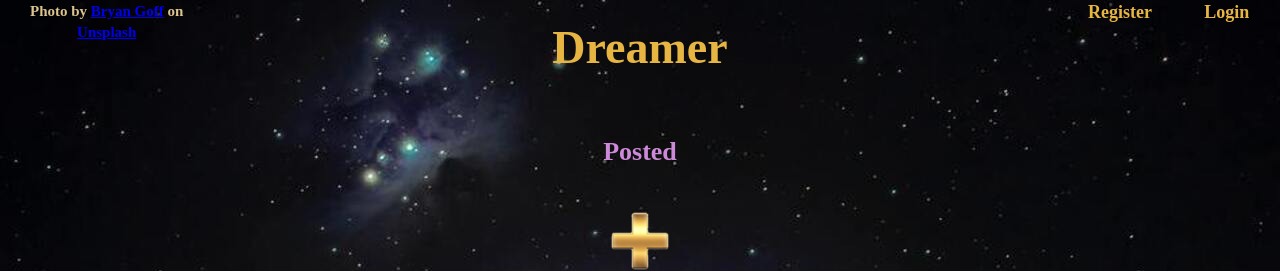
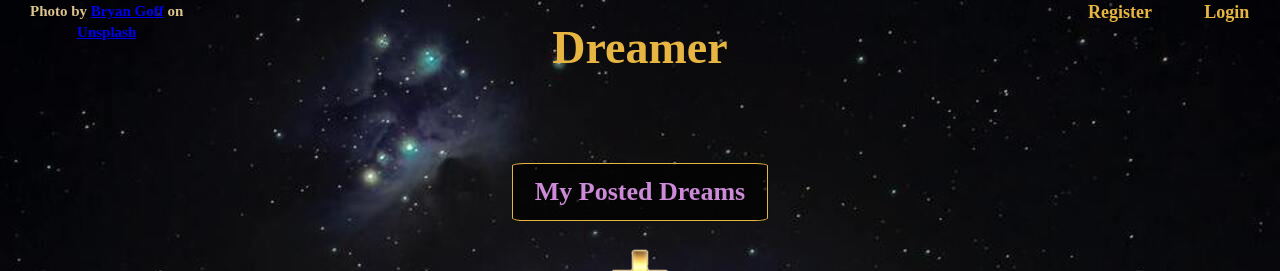
Before and after one commit to MaryHooker/Passion-Project-2020, a React (Create React App) app in the folder dreamer/dreamer/: page /myDreams in a window 1280 px wide. Shown: the top 271 px of the page. Built offline with nearby package versions, Linux system fonts and the light colour scheme; no server answers.

Commit message:
updated posted and spotlighted links to buttons

```diff
--- a/dreamer/dreamer/src/App.css
+++ b/dreamer/dreamer/src/App.css
@@ -923,15 +923,16 @@ mask-image: cross-fade();
   font-size: 15px;
   color: #cc8ad8;
   font-size: 26px;
-  height: 65px;
-  width: 75px;
-  margin: 5%;
+  /* height: 65px;
+  width: 75px; */
+  /* margin: 5%; */
 }
 
 .postLink:hover{
   color: rgb(219, 196, 141);
-  height: 65px;
-  width: 75px;
+  font-size: 26px;
+  /* height: 65px;
+  width: 75px;   */
 }
 /*
 .spotLink{
--- a/dreamer/dreamer/src/components/Customer/Dreams/MyDreams.jsx
+++ b/dreamer/dreamer/src/components/Customer/Dreams/MyDreams.jsx
@@ -35,9 +35,8 @@ class MyDreams extends Component {
             <div>
                 {/* <h2 className='dreamersPageTitle'>My Dreams</h2> */}
                 {/* <br/> */}
-                <Link to='/dreams/posted/mine' className='linkLink'><span className='postLink'>Posted</span></Link>
-                <br/>
-                <br/>
+                <Link to='/dreams/posted/mine' className='linkLink'><button className='postLink'>My Posted Dreams</button></Link>
+
                 <br/>
                 <Link to={`/create/dream/${this.props.tokenUser.email}`} className='linkLink' ><img src="./addSymbol2.png" alt="addSymbol"/></Link>
                 <br/>
```
